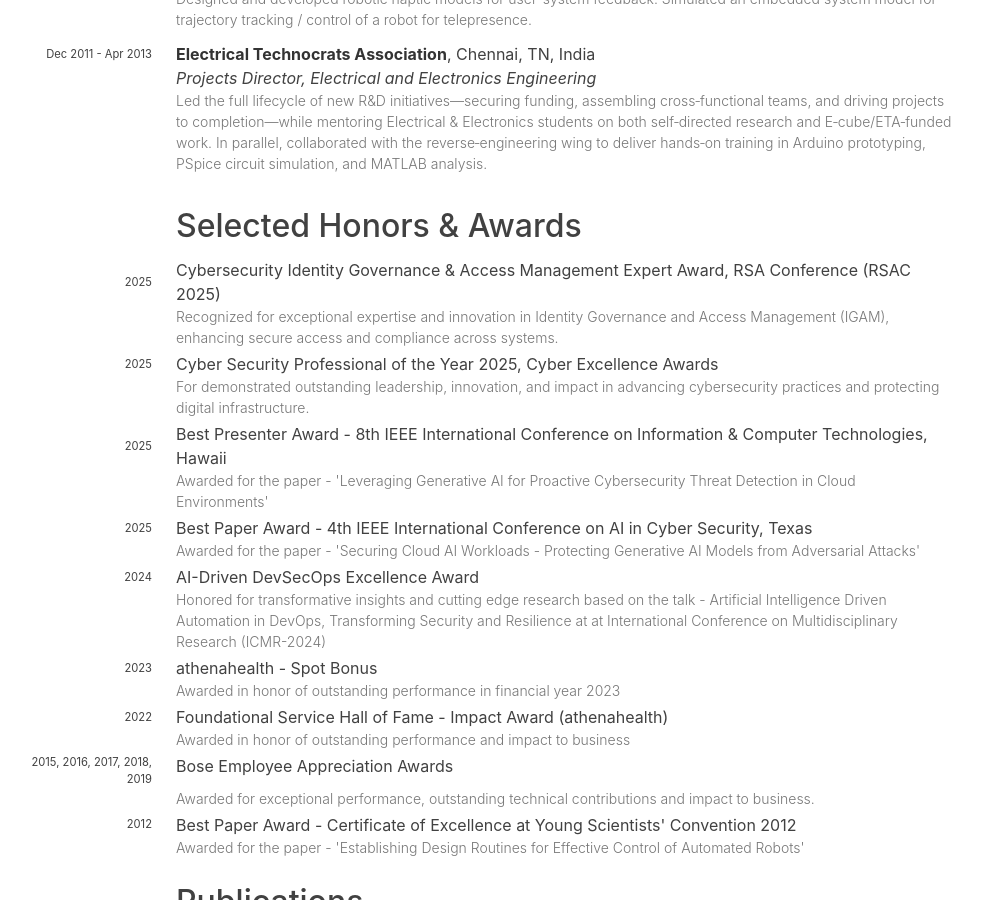
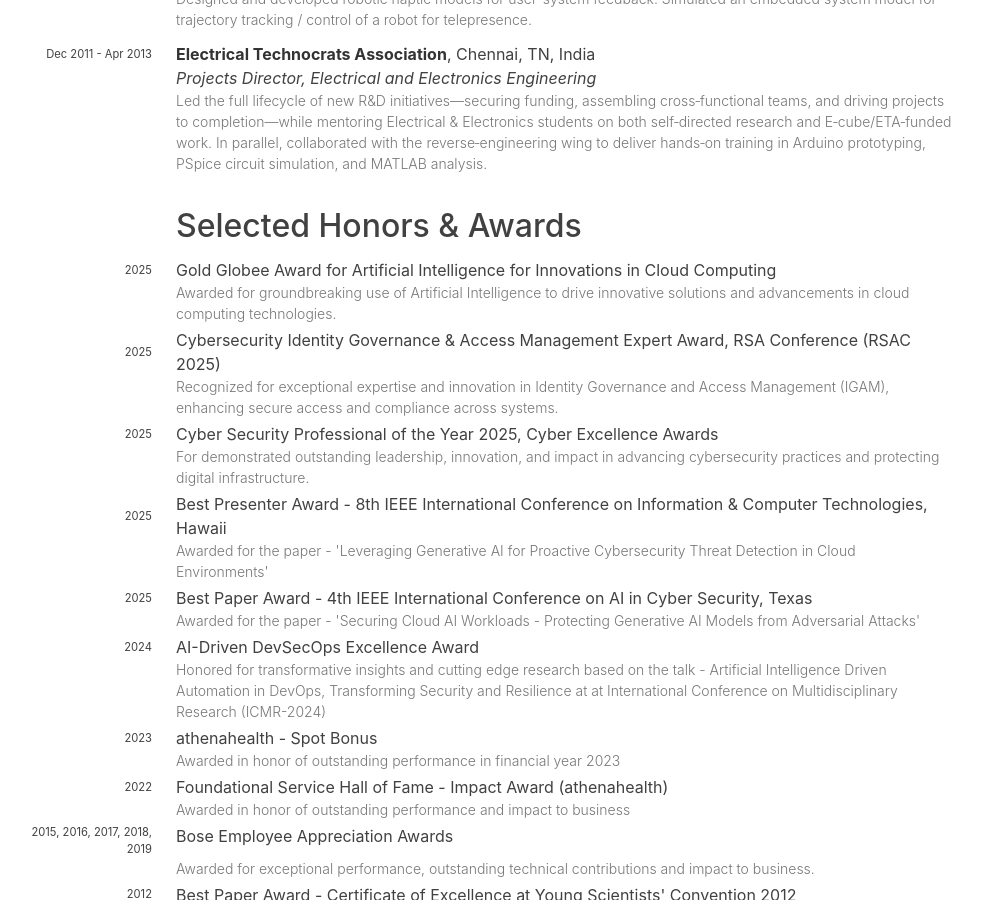
Before and after one commit to hariharanragothaman/hariharanragothaman.github.io, a Jekyll site: the page built from cv.md, in a window 1280 px wide and 900 px high, scrolled down 1499 px. Shown: the whole window, without its empty margins (156-1138 px from the left). Built offline with Jekyll 4.4.1, drawn with Linux system fonts in a browser that asks for light colours; nearby versions of some CDN libraries; some web fonts are replaced.

Commit message:
Polishes and Updates

```diff
--- a/_data/awards.yaml
+++ b/_data/awards.yaml
@@ -1,3 +1,7 @@
+- name: Gold Globee Award for Artificial Intelligence for Innovations in Cloud Computing
+  description: Awarded for groundbreaking use of Artificial Intelligence to drive innovative solutions and advancements in cloud computing technologies.
+  year: 2025
+
 - name: Cybersecurity Identity Governance & Access Management Expert Award, RSA Conference (RSAC 2025)
   description: Recognized for exceptional expertise and innovation in Identity Governance and Access Management (IGAM), enhancing secure access and compliance across systems.
   year: 2025
```
